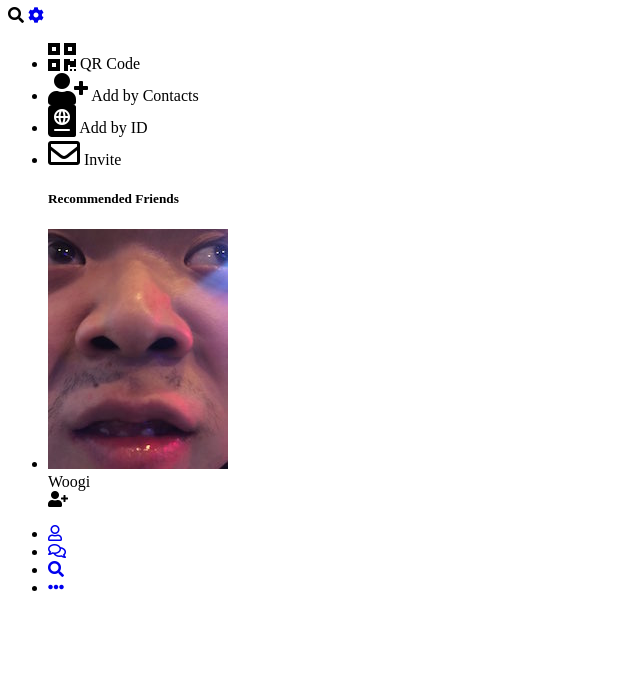
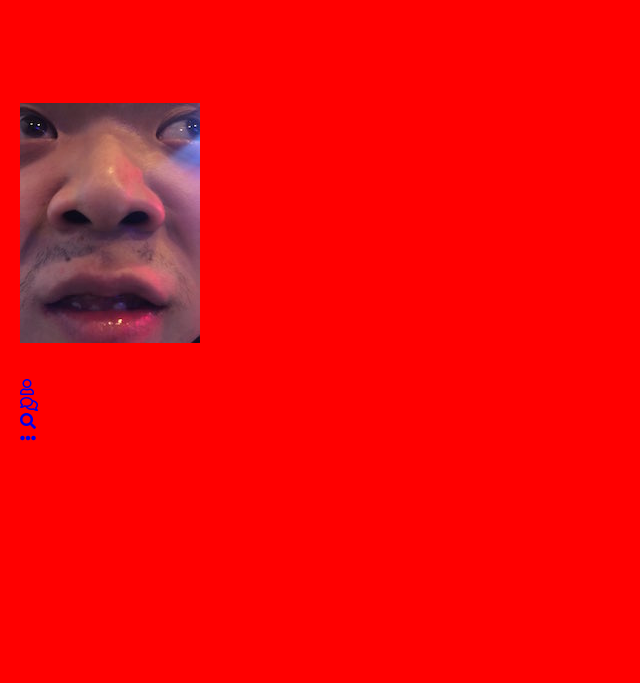
Before and after one commit to hyunjinnnnnp/kakao_clone, a plain HTML site: page find.html in a window 1280 px wide. Shown: the part 117-800 px from the top of the page, without its empty margins (0-640 px from the left). Drawn offline with nearby package versions, Linux system fonts and the light colour scheme; files that its build step writes are made by us from their sources.

Commit message:
css error
doesn't connected i think

```diff
--- a/find.html
+++ b/find.html
@@ -9,7 +9,7 @@
       integrity="sha384-fnmOCqbTlWIlj8LyTjo7mOUStjsKC4pOpQbqyi7RrhN7udi9RwhKkMHpvLbHG9Sr"
       crossorigin="anonymous"
     />
-
+    <link rel="stylesheet" href="css/styles.css" />
     <title>Find | Kakao Clone</title>
   </head>
   <body>
--- /dev/null
+++ b/reset.css
@@ -0,0 +1,124 @@
+html,
+body,
+div,
+span,
+applet,
+object,
+iframe,
+h1,
+h2,
+h3,
+h4,
+h5,
+h6,
+p,
+blockquote,
+pre,
+a,
+abbr,
+acronym,
+address,
+big,
+cite,
+code,
+del,
+dfn,
+em,
+img,
+ins,
+kbd,
+q,
+s,
+samp,
+small,
+strike,
+strong,
+sub,
+sup,
+tt,
+var,
+b,
+u,
+i,
+center,
+dl,
+dt,
+dd,
+ol,
+ul,
+li,
+fieldset,
+form,
+label,
+legend,
+table,
+caption,
+tbody,
+tfoot,
+thead,
+tr,
+th,
+td,
+article,
+aside,
+canvas,
+details,
+embed,
+figure,
+figcaption,
+footer,
+header,
+hgroup,
+menu,
+nav,
+output,
+ruby,
+section,
+summary,
+time,
+mark,
+audio,
+video {
+  margin: 0;
+  padding: 0;
+  border: 0;
+  font-size: 100%;
+  font: inherit;
+  vertical-align: baseline;
+}
+/* HTML5 display-role reset for older browsers */
+article,
+aside,
+details,
+figcaption,
+figure,
+footer,
+header,
+hgroup,
+menu,
+nav,
+section {
+  display: block;
+}
+body {
+  line-height: 1;
+}
+ol,
+ul {
+  list-style: none;
+}
+blockquote,
+q {
+  quotes: none;
+}
+blockquote:before,
+blockquote:after,
+q:before,
+q:after {
+  content: "";
+  content: none;
+}
+table {
+  border-collapse: collapse;
+  border-spacing: 0;
+}
--- /dev/null
+++ b/styles.css
@@ -0,0 +1,7 @@
+@import "reset.css";
+
+body {
+  background-color: red;
+  padding: 10px 20px;
+  color: red;
+}
```
Also changed, not shown: chats.html (+1 -1 lines), friends.html (+1 -1 lines), index.html (+1 -1 lines), more.html (+1 -1 lines), settings.html (+1 -1 lines).
